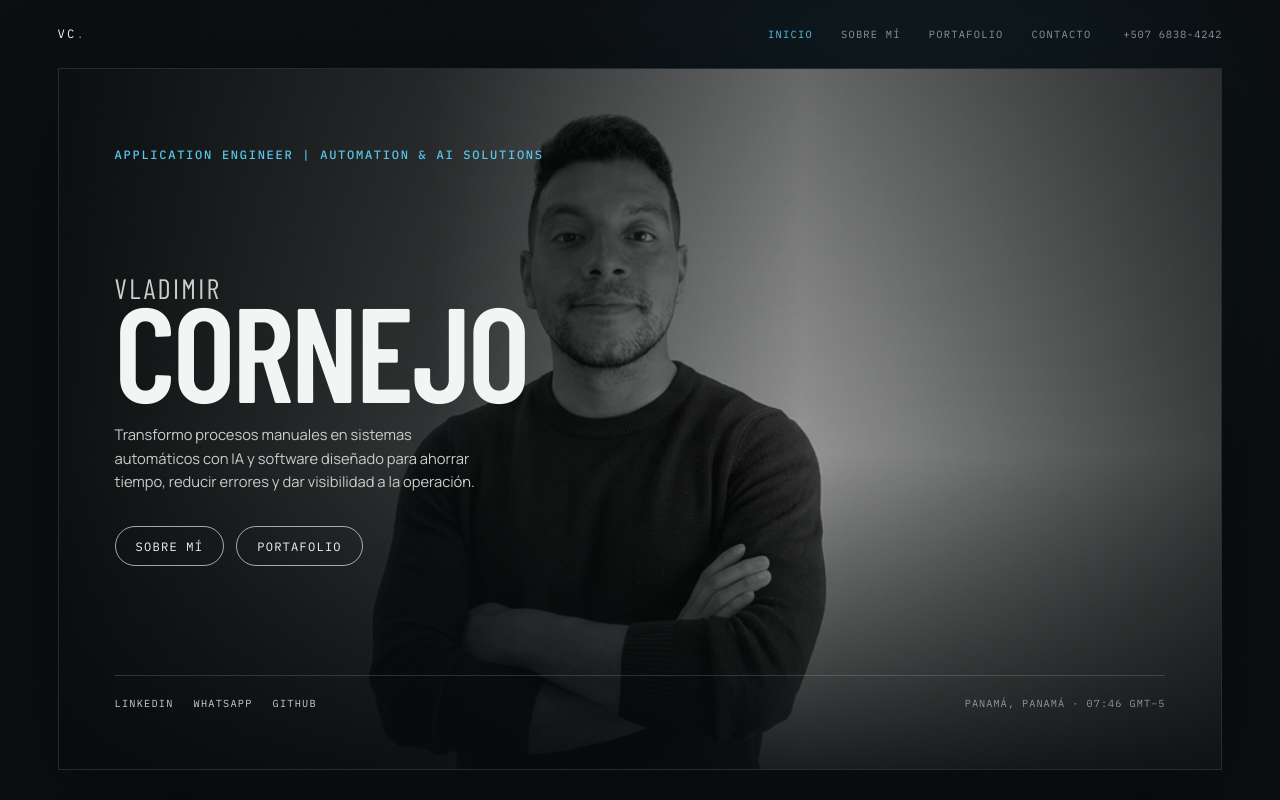
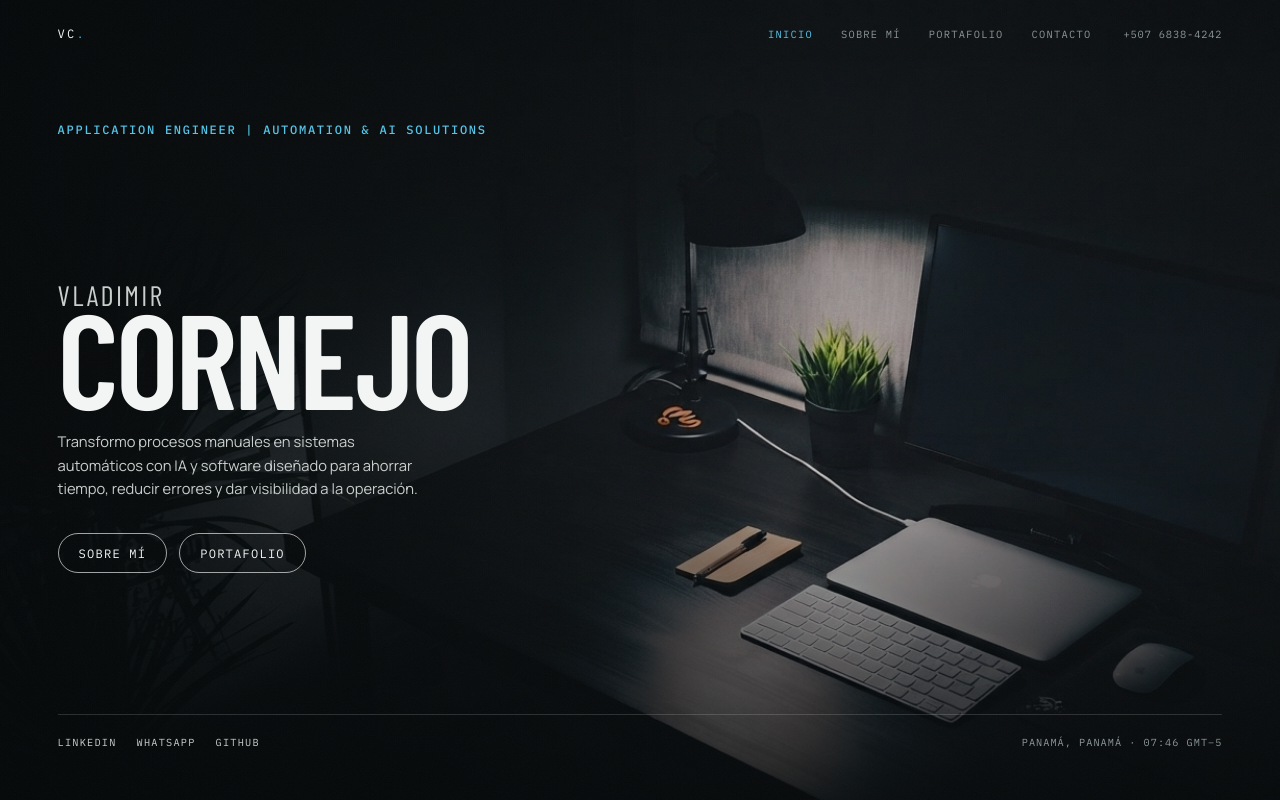
Before and after one commit to banshyapp-maker/Portafolio-Vladimir, a Next.js app: page / in a window 1280 px wide. Shown: the top 800 px of the page. Built offline with nearby package versions, Linux system fonts and the light colour scheme.

Commit message:
Make redesigned portfolio full bleed and update hero image

```diff
--- a/app/about/page.tsx
+++ b/app/about/page.tsx
@@ -14,8 +14,8 @@ export const metadata: Metadata = {
 export default function AboutPage() {
   return (
     <>
-      <section className="edge pb-8 pt-[calc(var(--header-h)+2rem)] md:pb-16">
-        <div className="screen-panel screen-grid min-h-[76svh]">
+      <section className="bg-surface-sunk pt-[var(--header-h)]">
+        <div className="screen-grid relative isolate min-h-[calc(100svh-var(--header-h))] overflow-hidden">
           <div className="absolute inset-y-0 right-0 w-full md:w-[56%]">
             <Image
               src="/images/foto-vladimir.jpg"
@@ -29,7 +29,7 @@ export default function AboutPage() {
             <div className="absolute inset-0 bg-[linear-gradient(0deg,#0b1013_0%,transparent_55%)] md:hidden" />
           </div>
 
-          <div className="relative z-10 flex min-h-[76svh] max-w-[43rem] flex-col justify-between p-7 sm:p-10 lg:p-16">
+          <div className="relative z-10 flex min-h-[calc(100svh-var(--header-h))] max-w-[43rem] flex-col justify-between px-[var(--gutter)] py-10 lg:py-16">
             <div>
               <p className="eyebrow mb-2">Sobre mí</p>
               <a href={`mailto:${site.email}`} className="font-mono text-[0.68rem] text-muted transition-colors hover:text-ink">
@@ -62,8 +62,8 @@ export default function AboutPage() {
         </div>
       </section>
 
-      <section aria-label="Cómo trabajo" className="edge pb-8 md:pb-16">
-        <div className="screen-panel p-7 sm:p-10 lg:p-16">
+      <section aria-label="Cómo trabajo" className="border-y border-line bg-bg-deep">
+        <div className="edge py-20 md:py-28">
           <Reveal className="mb-12 flex items-end justify-between gap-8 border-b border-line-strong pb-5">
             <div>
               <p className="eyebrow mb-3">Cómo trabajo</p>
--- a/app/contact/page.tsx
+++ b/app/contact/page.tsx
@@ -13,8 +13,8 @@ export const metadata: Metadata = {
 
 export default function ContactPage() {
   return (
-    <div className="edge pb-16 pt-[calc(var(--header-h)+2rem)]">
-      <div className="screen-panel screen-grid p-7 sm:p-10 lg:p-16">
+    <div className="screen-grid bg-surface-sunk pt-[var(--header-h)]">
+      <div className="edge py-16 lg:py-24">
       <p className="eyebrow mb-6">{contact.eyebrow}</p>
       <AnimatedText
         as="h1"
--- a/app/globals.css
+++ b/app/globals.css
@@ -128,15 +128,6 @@ html.lenis, html.lenis body { height: auto; }
   padding-inline: var(--gutter);
 }
 
-.screen-panel {
-  position: relative;
-  isolation: isolate;
-  overflow: hidden;
-  border: 1px solid var(--line);
-  background: var(--surface-sunk);
-  box-shadow: 0 30px 90px rgba(0, 0, 0, 0.42);
-}
-
 .screen-grid {
   background-image:
     linear-gradient(rgba(255, 255, 255, 0.022) 1px, transparent 1px),
--- a/app/work/page.tsx
+++ b/app/work/page.tsx
@@ -11,8 +11,8 @@ export const metadata: Metadata = {
 
 export default function WorkPage() {
   return (
-    <div className="edge pb-16 pt-[calc(var(--header-h)+2rem)]">
-      <div className="screen-panel p-7 sm:p-10 lg:p-16">
+    <div className="bg-surface-sunk pt-[var(--header-h)]">
+      <div className="edge py-16 lg:py-24">
         <header className="mb-16 border-b border-line-strong pb-12">
           <p className="eyebrow mb-5">Portafolio / 2025—2026</p>
           <AnimatedText
--- a/components/home/AboutPreview.tsx
+++ b/components/home/AboutPreview.tsx
@@ -6,8 +6,8 @@ import { Reveal } from "@/components/motion/Reveal";
 
 export function AboutPreview() {
   return (
-    <section aria-label="Sobre mí" className="edge py-8 md:py-16">
-      <div className="screen-panel screen-grid min-h-[70svh]">
+    <section aria-label="Sobre mí" className="border-b border-line bg-surface-sunk">
+      <div className="screen-grid relative isolate min-h-[70svh] overflow-hidden">
         <div className="absolute inset-y-0 right-0 w-full md:w-[58%]">
           <Image
             src="/images/foto-vladimir.jpg"
--- a/components/home/Hero.tsx
+++ b/components/home/Hero.tsx
@@ -33,8 +33,8 @@ export function Hero() {
   const time = usePanamaTime();
 
   return (
-    <section aria-labelledby="hero-title" className="edge pt-[var(--header-h)] md:pb-8">
-      <div className="screen-panel min-h-[calc(100svh-var(--header-h)-2rem)] bg-bg-deep">
+    <section aria-labelledby="hero-title" className="relative min-h-svh w-full overflow-hidden bg-bg-deep">
+      <div className="absolute inset-0">
         <motion.div
           className="absolute inset-0"
           initial={reduced ? false : { scale: 1.05, opacity: 0.55 }}
@@ -42,19 +42,20 @@ export function Hero() {
           transition={{ duration: 1.4, ease: EASE_OUT }}
         >
           <Image
-            src="/images/foto-vladimir.jpg"
-            alt={`${site.name} — retrato`}
+            src="/images/workspace-hero.jpg"
+            alt="Espacio de trabajo oscuro con escritorio, monitor y laptop"
             fill
             preload
-            sizes="(max-width: 1360px) 100vw, 1360px"
-            className="object-cover object-[53%_center] grayscale"
+            sizes="100vw"
+            className="object-cover object-center"
           />
         </motion.div>
 
-        <div className="absolute inset-0 bg-[linear-gradient(90deg,rgba(4,7,8,.96)_0%,rgba(4,7,8,.75)_32%,rgba(4,7,8,.18)_64%,rgba(4,7,8,.65)_100%)]" />
-        <div className="absolute inset-0 bg-[linear-gradient(0deg,rgba(4,7,8,.86)_0%,transparent_45%,rgba(4,7,8,.26)_100%)]" />
+        <div className="absolute inset-0 bg-[linear-gradient(90deg,rgba(4,7,8,.9)_0%,rgba(4,7,8,.68)_28%,rgba(4,7,8,.12)_65%,rgba(4,7,8,.34)_100%)]" />
+        <div className="absolute inset-0 bg-[linear-gradient(0deg,rgba(4,7,8,.84)_0%,transparent_46%,rgba(4,7,8,.42)_100%)]" />
+      </div>
 
-        <div className="relative z-10 flex min-h-[calc(100svh-var(--header-h)-2rem)] flex-col justify-between p-6 sm:p-10 lg:p-14">
+        <div className="relative z-10 flex min-h-svh flex-col justify-between px-[var(--gutter)] pb-7 pt-[calc(var(--header-h)+2rem)] sm:pb-10 lg:pb-12">
           <motion.p
             className="eyebrow mt-5"
             initial={reduced ? false : { opacity: 0, y: -8 }}
@@ -64,7 +65,7 @@ export function Hero() {
             {hero.eyebrow}
           </motion.p>
 
-          <div className="max-w-[34rem] py-16">
+          <div className="max-w-[34rem] py-12">
             <motion.p
               className="font-display text-[clamp(1.35rem,2.2vw,2.1rem)] uppercase leading-none tracking-[0.08em] text-ink-soft"
               initial={reduced ? false : { opacity: 0, y: 18 }}
@@ -118,7 +119,6 @@ export function Hero() {
             </p>
           </div>
         </div>
-      </div>
     </section>
   );
 }
--- a/components/home/SelectedWork.tsx
+++ b/components/home/SelectedWork.tsx
@@ -6,8 +6,8 @@ import { MagneticLink } from "@/components/motion/MagneticLink";
 
 export function SelectedWork() {
   return (
-    <section id="trabajo" aria-label="Portafolio" className="edge py-8 md:py-16">
-      <div className="screen-panel p-7 sm:p-10 lg:p-16">
+    <section id="trabajo" aria-label="Portafolio" className="border-b border-line bg-surface-sunk">
+      <div className="edge py-20 md:py-28">
       <Reveal className="mb-14 flex items-end justify-between gap-8 border-b border-line-strong pb-5">
         <AnimatedText
           as="h2"
```
Also changed, not shown: public/images/workspace-hero.jpg (added).
